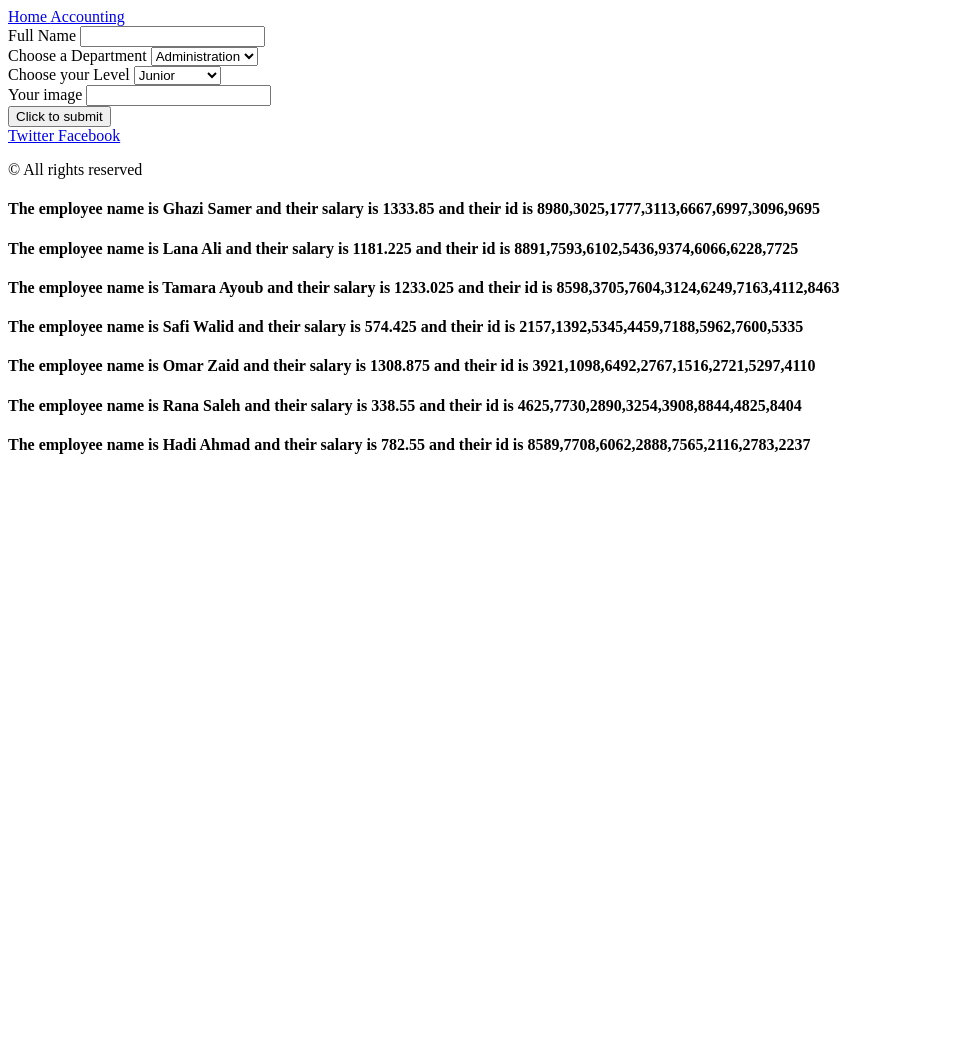
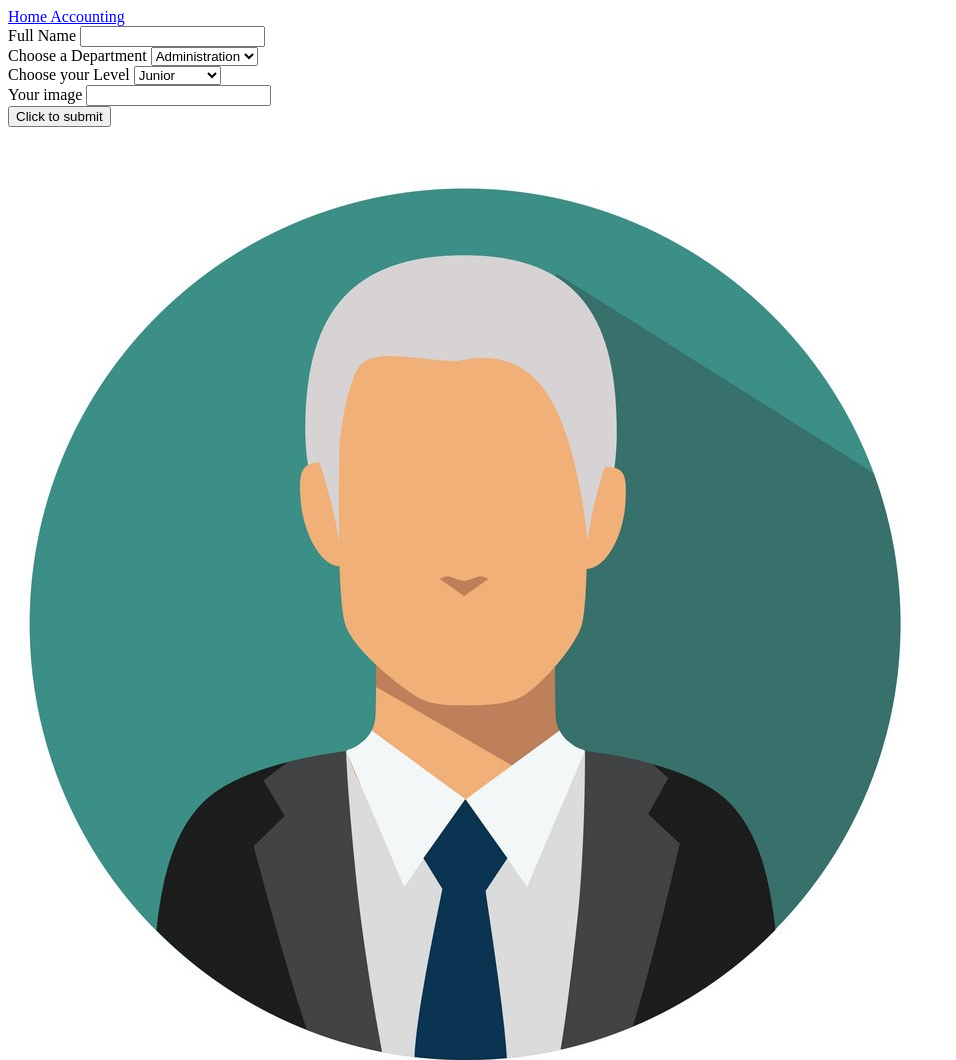
Before and after one commit to nour-alsatari/HR-management-system, a plain HTML site: page index.html in a window 1280 px wide. Shown: the top 1060 px of the page, without its empty margins (0-956 px from the left). Before the commit the page ends 800 px from the top, so only its background shows below. Drawn offline with Linux system fonts and the light colour scheme.

Commit message:
almost done with task08 css remains

```diff
--- a/app.js
+++ b/app.js
@@ -4,14 +4,17 @@
 let level = ["Junior", "Mid-senior", "Senior"];
 let department = ["Administration", "Marketing", "Development", "Finance"];
 let allEmployeesArr = [];
+let formElement = document.getElementById("form");
+let employeesDiv = document.getElementById("employeesDiv") // this is where i want the info to be inside
 
 
-function Employee(fullName, department, level) {
+
+function Employee(fullName, department, level, image) {
     this.fullName = fullName;
     this.department = department;
     this.level = level;
     this.salary = 0 // i have to write the salary here because when i check the employee object i want it to be part of its properties
-    this.image = `./assets/.png`;
+    this.image = image;
     this.id = uniqueID();
     allEmployeesArr.push(this);
 
@@ -19,7 +22,7 @@ function Employee(fullName, department, level) {
 
 Employee.prototype.calculateSalary = function () {
 
-    let salaryWithoutTax; // Variables declared inside a { } block cannot be accessed from outside the block
+    let salaryWithoutTax; // Variables declared inside a { } block using let cannot be accessed from outside the block
     if (this.level.toLowerCase() == "senior") {
         salaryWithoutTax = Math.floor(Math.random() * (1500 - 2000 + 1) + 1500)
     } else if (this.level.toLowerCase() == "mid-senior") {
@@ -30,24 +33,46 @@ Employee.prototype.calculateSalary = function () {
     // console.log(salaryWithoutTax);
     return this.salary = salaryWithoutTax - (salaryWithoutTax * 0.075);
     //console.log(allEmployeesArr[i].calculateSalary()) ==> number because it returns a number
-    // console.log(allEmployeesArr[i].calculateSalary()) ==> will show u what's inside of it
+    // console.log(allEmployeesArr[i].calculateSalary) ==> will show u what's inside of it
 }
 
 Employee.prototype.render = function () {
-    document.write(`<h4>The employee name is ${this.fullName}
-    and their salary is ${this.salary}
-    and their id is ${this.id} </h4>`)
+    // document.write(`<h4>The employee name is ${this.fullName}
+    // and their salary is ${this.salary}
+    // and their id is ${this.id} </h4>`) //not needed anymore
+    let employeePic = document.createElement("img");
+    employeePic.setAttribute("src" , this.image);
+    employeesDiv.appendChild(employeePic);
 
-    // console.log(allEmployeesArr[i].render()) ==> undefined because it doesn't return anything
+    let employeeName = document.createElement("h4");
+    employeeName.textContent = `Name: ${this.fullName}`;
+    employeesDiv.appendChild(employeeName);
+
+    let employeeId = document.createElement("h4");
+    employeeId.textContent = `ID: ${this.id}`;
+    employeesDiv.appendChild(employeeId);
+
+    let employeeDepartment = document.createElement("h4");
+    employeeDepartment.textContent = `Department: ${this.department}`;
+    employeesDiv.appendChild(employeeDepartment);
+
+    let employeeLevel = document.createElement("h4");
+    employeeLevel.textContent = `Level: ${this.level}`;
+    employeesDiv.appendChild(employeeLevel);
+
+    let employeeSalary = document.createElement("h4");
+    employeeSalary.textContent = `Salary: ${this.salary}`;
+    employeesDiv.appendChild(employeeSalary);
+
 }
 
-let ghaziSamer = new Employee("Ghazi Samer", department[0], level[2]);
-let lanaAli = new Employee("Lana Ali", department[3], level[2]);
-let tamaraAyoub = new Employee("Tamara Ayoub", department[1], level[2]);
-let safiWalid = new Employee("Safi Walid", department[0], level[1]);
-let omarZaid = new Employee("Omar Zaid", department[2], level[2]);
-let ranaSaleh = new Employee("Rana Saleh", department[2], level[0]);
-let hadiAhmad = new Employee("Hadi Ahmad", department[3], level[1]);
+let ghaziSamer = new Employee("Ghazi Samer", department[0], level[2], './assets/Ghazi.jpg');
+let lanaAli = new Employee("Lana Ali", department[3], level[2], './assets/Lana.jpg');
+let tamaraAyoub = new Employee("Tamara Ayoub", department[1], level[2], './assets/Tamara.jpg');
+let safiWalid = new Employee("Safi Walid", department[0], level[1], './assets/Safi.jpg');
+let omarZaid = new Employee("Omar Zaid", department[2], level[2], './assets/Omar.jpg');
+let ranaSaleh = new Employee("Rana Saleh", department[2], level[0], './assets/Rana.jpg');
+let hadiAhmad = new Employee("Hadi Ahmad", department[3], level[1], './assets/Hadi.jpg');
 
 function uniqueID() {
     const arr = [];
@@ -57,7 +82,7 @@ function uniqueID() {
             arr.push(r);
         }
     }
-    console.log(arr);
+    // console.log(arr);
     return arr;
 }
 
@@ -67,7 +92,6 @@ for (let i = 0; i < allEmployeesArr.length; i++) {
     uniqueID(allEmployeesArr[i]);
 }
 
-let formElement = document.getElementById("form");
 
 formElement.addEventListener("submit", handleSubmit)
 
@@ -79,37 +103,11 @@ function handleSubmit(event) {
     let level = event.target.level.value;
     let image = event.target.imageUrl.value;
 
-// getting and knowing what the user entered. add event listener first and then get for each input what they entered
-// now that i got all the user input; i need to create a new object instance of my constructor
+    // getting and knowing what the user entered. add event listener first and then get for each input what they entered
+    // now that i got all the user input; i need to create a new object instance of my constructor
 
-let newEmployee = new Employee (fullName, department ,level);
-newEmployee.calculateSalary();
-uniqueID(newEmployee);
-newEmployee.render();
+    let newEmployee = new Employee(fullName, department, level , image);
+    newEmployee.calculateSalary();
+    newEmployee.render();
 
 }
-
-
-//Employee.prototype.render = function () {
-//     let div = document.createElement("div");
-//     let employeeImage = document.createElement("img");
-//     let employeeName = document.createElement("h4");
-//     let employeeId = document.createElement("h4");
-//     let employeeDepartment = document.createElement("h3");
-//     let employeeLevel = document.createElement("h3");
-//     let employeeSalary = document.createElement("h2");
-//     employeeImage.setAttribute("src", this.image);
-//     employeeName.textContent = `Employee: ${this.fullName}`;
-//     employeeId.textContent = `ID: ${this.id}`;
-//     employeeDepartment.textContent = `Department: ${this.department}`;
-//     employeeLevel.textContent = `Level: ${this.level}`;
-//     employeeSalary.textContent = `Salary: ${this.salary}`;
-//     div.appendChild(employeeImage);
-//     div.appendChild(employeeName);
-//     div.appendChild(employeeId);
-//     div.appendChild(employeeDepartment);
-//     div.appendChild(employeeLevel);
-//     div.appendChild(employeeSalary);
-
-//     return div;
-//   };
--- a/index.html
+++ b/index.html
@@ -19,7 +19,7 @@
 
         <form id="form">
             <label for="fullName">Full Name</label>
-          <input type="text" id="fullName" name="fullName" > <br>
+            <input type="text" id="fullName" name="fullName"> <br>
 
             <label for="department">Choose a Department</label>
             <select name="department" id="department"> <br>
@@ -45,6 +45,10 @@
 
         </form>
 
+        <div id="employeesDiv">
+            <!-- add somehting here -->
+        </div>
+
     </main>
 
     <footer>
@@ -52,7 +56,8 @@
         <a href="/"> Facebook </a>
         <p> &copy; All rights reserved </p>
     </footer>
+    <script src="app.js"></script>
+</body>
 
-</body>
-<script src="app.js"></script>
+
 </html>
```
Also changed, not shown: assets/Ghazi.jpg (added), assets/Hadi.jpg (added), assets/Lana.jpg (added), assets/Omar.jpg (added), assets/Rana.jpg (added), assets/Safi.jpg (added), assets/Tamara.jpg (added). Lines whose indentation alone changed are shown as unchanged.
